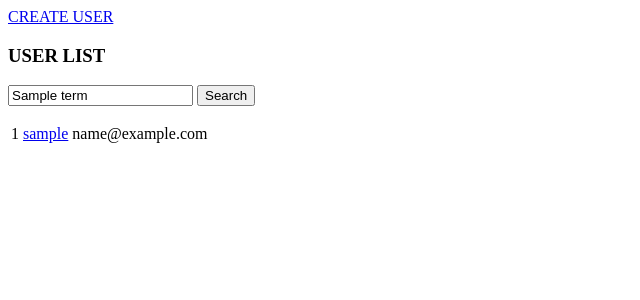
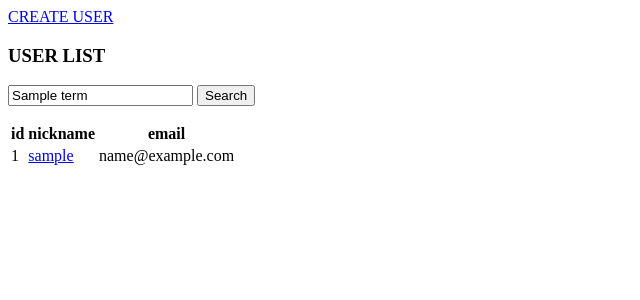
Before and after one commit to asd1xx/hexlet-slim-example, a PHP site: template templates/users/index.phtml in a window 1280 px wide. Shown: the top 300 px of the page, without its empty margins (0-640 px from the left). Run offline with PHP 8.4, Linux system fonts and the light colour scheme; the template is opened without the code that fills it: most values are stand-ins (such as "Sample title", 1, 10 or a date in 2020); data that the repository does not hold is empty.

Commit message:
some changes have been made

```diff
--- a/templates/users/index.phtml
+++ b/templates/users/index.phtml
@@ -13,6 +13,7 @@
   <input type="submit" value="Search">
 </form>
 <table>
+  <th>id</th><th>nickname</th><th>email</th>
   <?php foreach ($users as $user): ?>
     <tr>
       <td>
```
